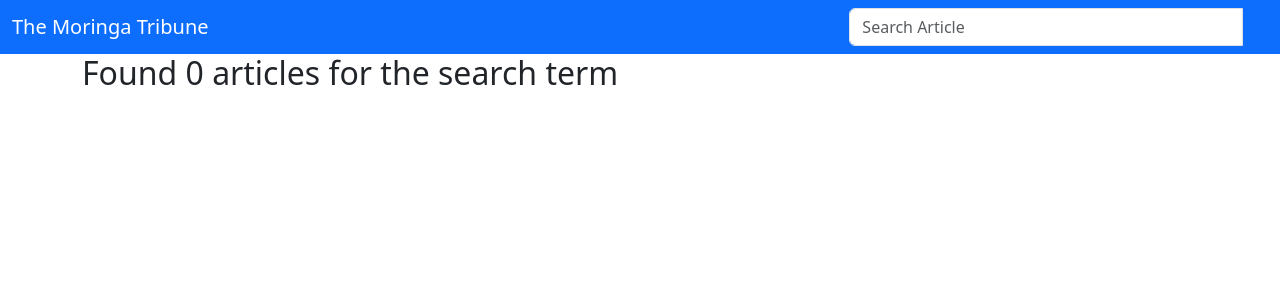
After one commit to aust1inn/Moringa-Tribune, a Django app: template news/templates/all-news/search.html in a window 1280 px wide. The commit adds this page. Shown: the top 300 px of the page. Run offline with Django 3.2, Linux system fonts and the light colour scheme; the template is opened without the code that fills it, so the values that code supplies are empty; parts of the project's set-up code (start-up, migrations or seed data) failed here and were passed over; some libraries are stand-ins or nearby versions.

```diff
--- a/news/models.py
+++ b/news/models.py
@@ -27,6 +27,7 @@ class Article(models.Model):
     editor = models.ForeignKey(Editor ,on_delete=models.CASCADE)
     tags = models.ManyToManyField(tags)
     pub_date = models.DateTimeField(auto_now_add=True)
+    article_image=models.ImageField(upload_to = 'articles/',default='default.jpg')
 
     @classmethod
     def todays_news(cls):
@@ -38,3 +39,8 @@ class Article(models.Model):
     def days_news(cls,date):
         news = cls.objects.filter(pub_date__date = date)
         return news
+
+    @classmethod
+    def search_by_title(cls,search_term):
+        news = cls.objects.filter(title__icontains=search_term)
+        return news
--- /dev/null
+++ b/news/templates/all-news/search.html
@@ -0,0 +1,26 @@
+{%extends 'all-news/base.html'%}
+{% block content %}
+<div class="container">
+
+  <div class="row">
+    {% if articles%}
+      <h2>Found {{ articles|length }} of searched term {{message}}</h2>
+    {% else %}
+      <h2> Found 0 articles for the search term {{message}}</h2>
+    {% endif %}
+
+  </div>
+
+  <div class="row">
+
+  {% if articles %}
+    {% for article in articles %}
+      <div class="col-sm-6 col-md-3">
+          <h1>{{article.title}}</h1>
+          <p>{{article.post}}</p>
+      </div>
+    {% endfor %}
+  {% endif %}
+  </div>
+</div>
+{% endblock %}
--- a/news/templates/all-news/today-news.html
+++ b/news/templates/all-news/today-news.html
@@ -13,6 +13,12 @@
       <h2 class="text-center"> {{ news_item.title }} </h2>
     </div>
 
+     <!--Display news Article images  -->
+     <div class="col-xs-6 col-sm-6 col-md-6 col-lg-6">
+      <img src="{{news_item.article_image.url}}" class="img-responsive" alt="Image">
+    </div>
+
+
   </div>
 
   {% empty %}
--- a/news/templates/navbar.html
+++ b/news/templates/navbar.html
@@ -10,7 +10,25 @@
   <div class="container-fluid">
     <div class="navbar-header">
       <a class="navbar-brand" href="{% url 'newsToday' %}">The Moringa Tribune</a>
+
     </div>
+
+     <!-- Adding a search form  -->
+     <div class="col-sm-4 col-md-4 navbar-right">
+
+      <form class="navbar-form" role="search" action="{% url 'search_results' %}">
+
+        <div class="input-group">
+          <input type="text" class="form-control" placeholder="Search Article" name="article">
+          <div class="input-group-btn">
+            <button class="btn btn-default" type="submit"><i class="glyphicon glyphicon-search"></i></button>
+          </div>
+        </div>
+
+      </form>
+    </div>
+    <!-- search form end -->
+
   </div>
 </nav>
 </body>
--- a/news/urls.py
+++ b/news/urls.py
@@ -1,7 +1,15 @@
 from django.conf.urls import url
 from . import views
+from django.conf import settings
+from django.conf.urls.static import static
 
 urlpatterns=[
     url(r'^$',views.news_of_day,name='newsToday'),
-    url(r'^archives/(\d{4}-\d{2}-\d{2})/$',views.past_days_news,name = 'pastNews')
+    url(r'^archives/(\d{4}-\d{2}-\d{2})/$',views.past_days_news,name = 'pastNews'),
+    url(r'^search/', views.search_results, name='search_results')
+    url(r'^article/(\d+)',views.article,name ='article')
+
 ]
+
+if settings.DEBUG:
+    urlpatterns+= static(settings.MEDIA_URL, document_root = settings.MEDIA_ROOT)
--- a/tribune/settings.py
+++ b/tribune/settings.py
@@ -65,6 +65,8 @@ TEMPLATES = [
                 'django.template.context_processors.request',
                 'django.contrib.auth.context_processors.auth',
                 'django.contrib.messages.context_processors.messages',
+                'django.template.context_processors.media',
+
             ],
         },
     },
@@ -131,3 +133,6 @@ STATICFILES_DIRS = [
 # https://docs.djangoproject.com/en/3.2/ref/settings/#default-auto-field
 
 DEFAULT_AUTO_FIELD = 'django.db.models.BigAutoField'
+
+MEDIA_URL = '/media/'
+MEDIA_ROOT = os.path.join(BASE_DIR, 'media')
```
Also changed, not shown: news/templates/article.html (added, +25 -0 lines), news/views.py (+20 -0 lines), media/articles/WhatsApp_Image_2022-03-24_at_1.34.42_PM_3.jpeg (added), media/articles/customer.jpg (added), news/migrations/0005_article_article_image.py (added).
